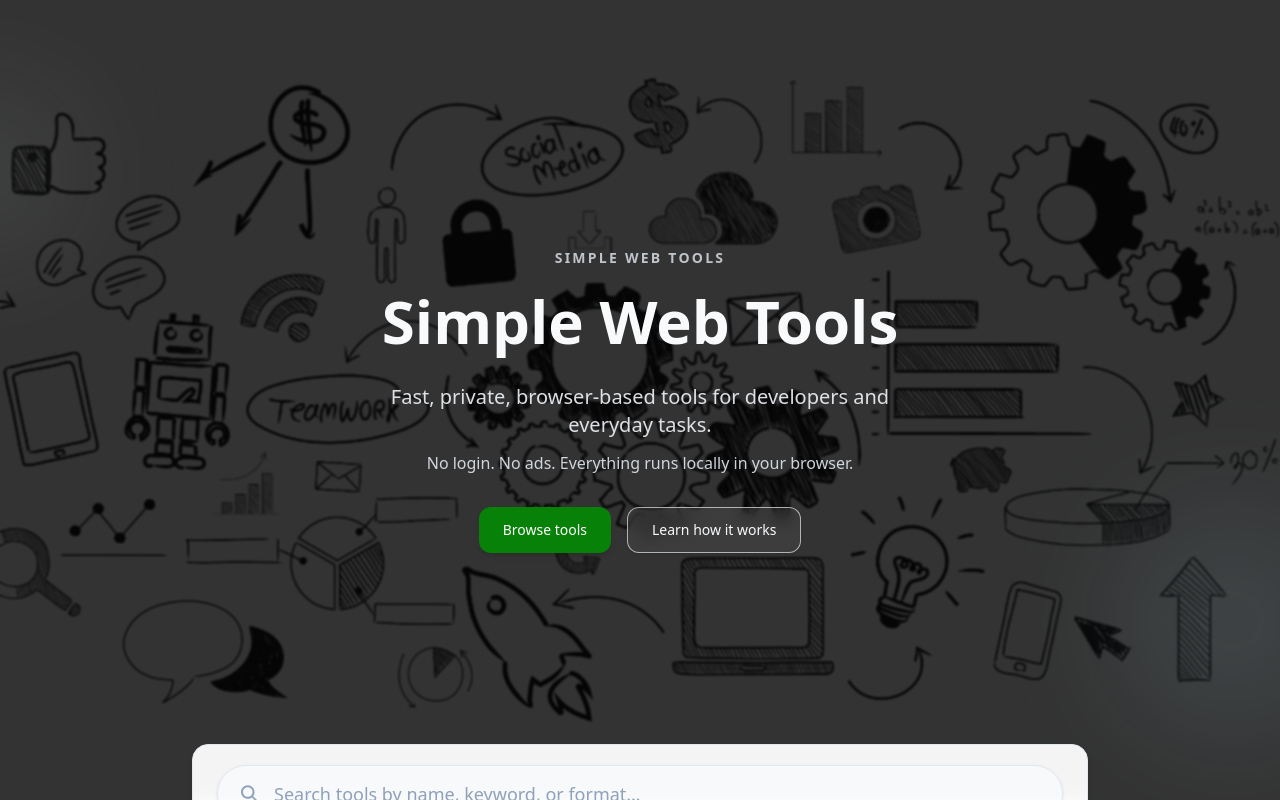
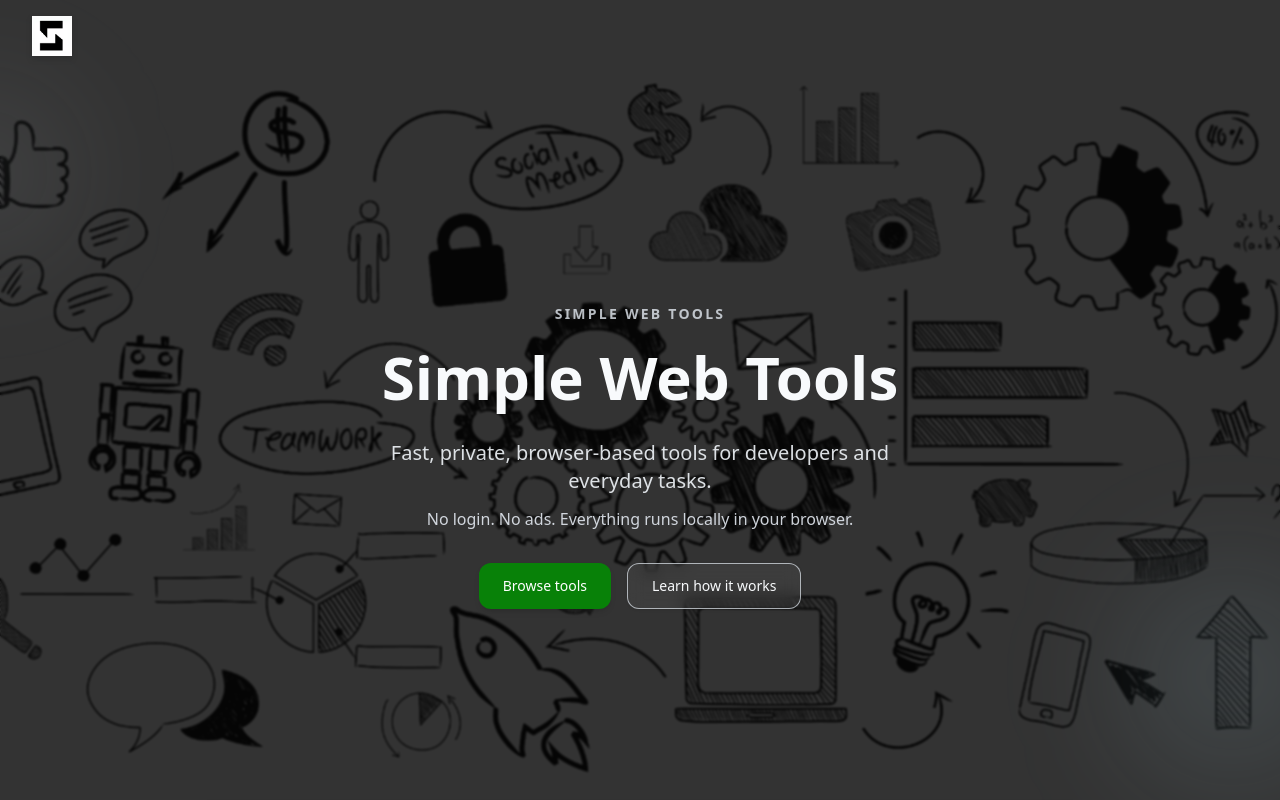
Before and after one commit to ASakkeer/all-in-one-tools, a React (Vite) app: page / in a window 1280 px wide. Shown: the top 800 px of the page. Built offline with nearby package versions, Linux system fonts and the light colour scheme.

Commit message:
feat: add white logo to HeroSection for improved branding
- Introduced a new white logo image in the HeroSection for enhanced visual identity.
- Updated the layout to include a top navigation bar featuring the logo, improving overall branding consistency.

```diff
--- a/src/pages/Home/LandingPage.tsx
+++ b/src/pages/Home/LandingPage.tsx
@@ -13,6 +13,7 @@ import heroBackground from "@/assets/images/home-bg.jpg"
 import coffeeCup from "@/assets/images/coffee-cup.png"
 import bmcQr from "@/assets/images/bmc_qr.png"
 import logoBlack from "@/assets/images/logo-black.png"
+import logoWhite from "@/assets/images/logo-white.png"
 import { sendEmail } from "@/utils/sendEmail"
 
 type ToolStatus = "active" | "coming-soon"
@@ -249,6 +250,20 @@ const HeroSection: React.FC<HeroSectionProps> = ({ onBrowseTools, onLearnHowItWo
         className="pointer-events-none absolute -right-16 bottom-16 h-56 w-56 rounded-full bg-sky-200/10 blur-3xl animate-slow-float"
         aria-hidden="true"
       />
+
+      {/* Top navigation with logo */}
+      <div className="relative z-20">
+        <div className="px-4 pt-4 sm:px-6 lg:px-8">
+          <div className="flex items-center justify-between">
+            <img
+              src={logoWhite}
+              alt="Simple Web Tools logo"
+              className="h-8 w-8 sm:h-10 sm:w-10 object-contain drop-shadow-md"
+              loading="lazy"
+            />
+          </div>
+        </div>
+      </div>
 
       <div className="relative z-10 flex min-h-screen items-center">
         <div className="w-full px-4 py-16 sm:px-6 lg:px-8">
```
